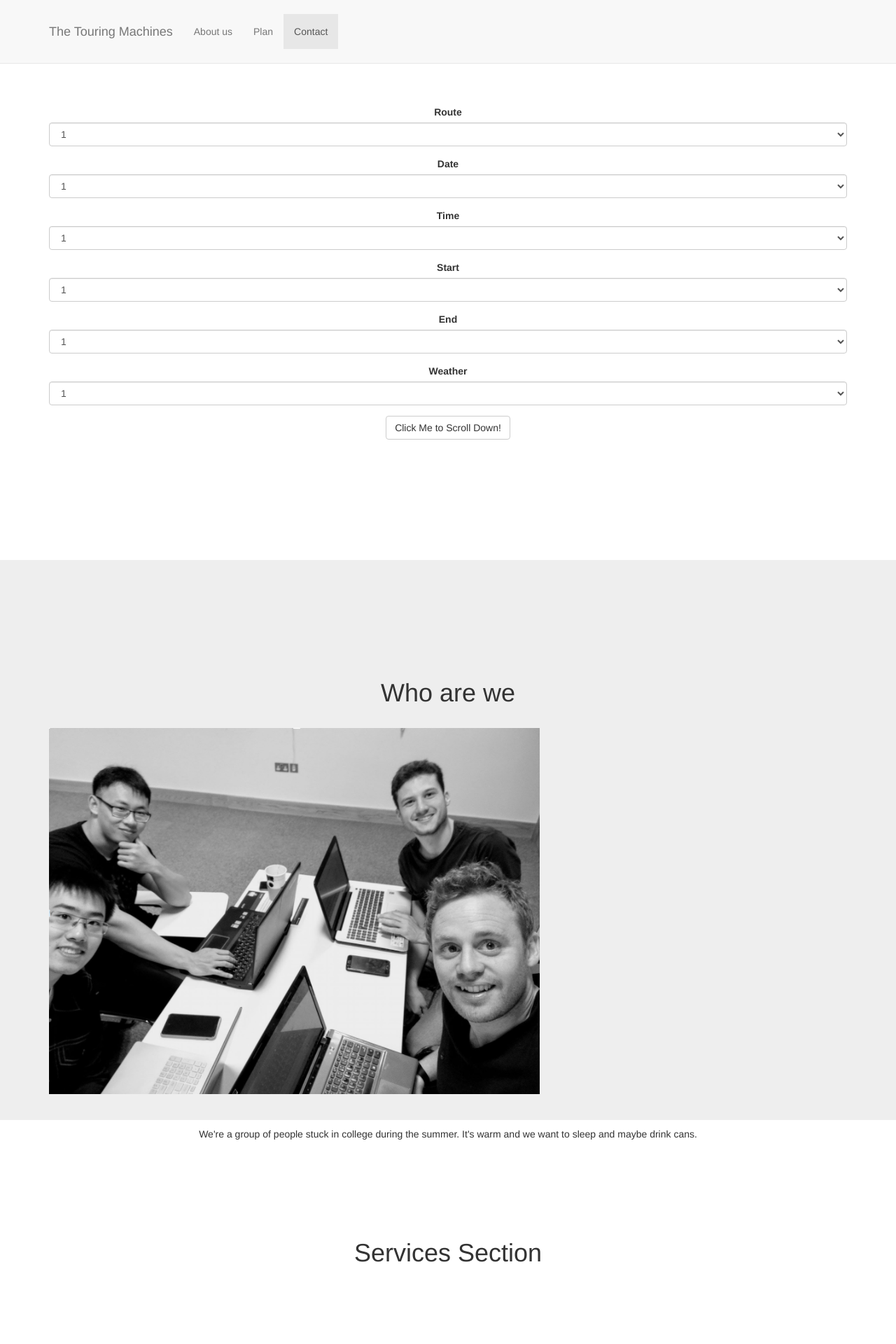
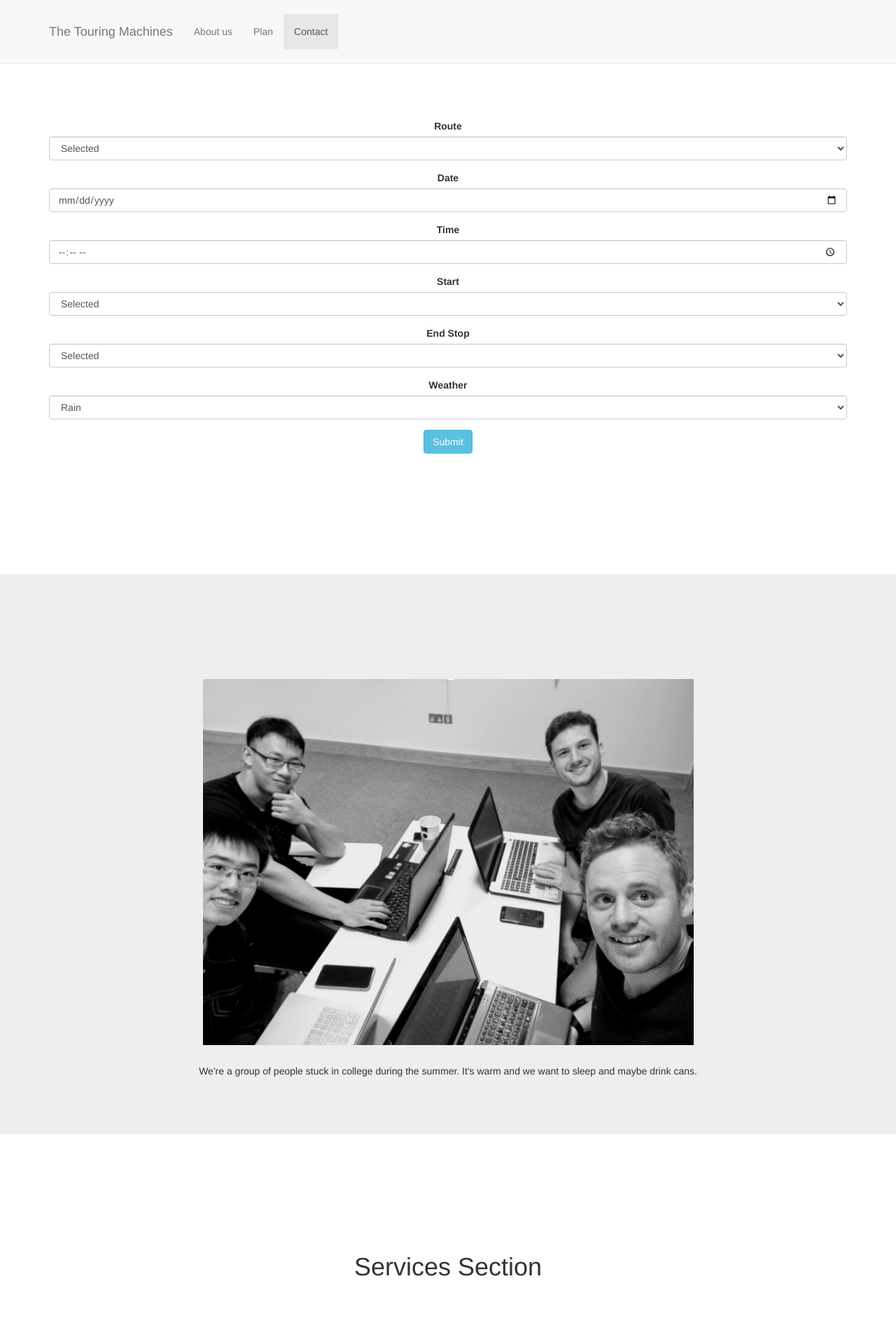
Before and after one commit to Apig92/TheTouringMachines, a Django app: page /ttm/ in a window 1280 px wide. Shown: the top 1920 px of the page at 70% size. Run offline with Django 3.2, Linux system fonts and the light colour scheme; some libraries are stand-ins or nearby versions.

```diff
--- a/DublinBus/TTM/templates/TTM/index.html
+++ b/DublinBus/TTM/templates/TTM/index.html
@@ -14,11 +14,22 @@
     <!-- loads the path to the static files -->
     {% load staticfiles %}
 
+    {% static 'TTM/JSON/routes.json' %}
+
+    <!-- For use with Jquery and Javascript -->
+    <script src="https://maxcdn.bootstrapcdn.com/bootstrap/3.3.7/js/bootstrap.min.js"></script>
+    <script src="https://ajax.googleapis.com/ajax/libs/jquery/3.2.1/jquery.min.js"></script>
+    <script type="text/javascript" src = "{% static 'TTM/js/script.js' %}"></script>
+
+
+
     <!-- Bootstrap Core CSS -->
-    <link rel="stylesheet" href="{% static 'TTM/css/bootstrap.min.css' %}" />
+    <link href="{% static 'TTM/css/bootstrap.min.css' %}" rel="stylesheet">
+
 
     <!-- Custom CSS -->
-    <link rel="stylesheet" href="{% static 'TTM/css/scrolling-nav.css' %}">
+    <link href="{% static 'TTM/css/scrolling-nav.css' %}" rel="stylesheet">
+
 
     <!-- HTML5 Shim and Respond.js IE8 support of HTML5 elements and media queries -->
     <!-- WARNING: Respond.js doesn't work if you view the page via file:// -->
@@ -32,6 +43,13 @@
 <!-- The #page-top ID is part of the scrolling feature - the data-spy and data-target are part of the built-in Bootstrap scrollspy function -->
 
 <body id="page-top" data-spy="scroll" data-target=".navbar-fixed-top">
+
+<!--                NEED TO WORK ON This  Display todays date and time as initial values (and cookies)-->
+ <script>
+
+    $(window).on('load', function() {
+       var today = getdate();
+      });</script>
 
     <!-- Navigation -->
     <nav class="navbar navbar-default navbar-fixed-top" role="navigation">
@@ -69,70 +87,57 @@
         <!-- /.container -->
     </nav>
 
+
+
     <!-- Intro Section -->
     <section id="intro" class="intro-section">
         <div class="container">
             <div class="row">
                 <div class="col-lg-12">
-                      <div class="form-group">
+                    <form action = map.html >
+                        <div class="form-group">
     <label for="sel1">Route</label>
-    <select class="form-control" id="sel1">
-        <option>1</option>
-        <option>2</option>
-        <option>3</option>
-        <option>4</option>
+
+    <select name = "Route" class="form-control" id="dropdownroutes" onchange = "Cookies(); stopselect();">
+       <option value="None" selected="Selected">Selected</option>
     </select>
     </div>
 
+
                      <div class="form-group">
                          <label for="sel1">Date</label>
-                          <select class="form-control" id="sel1">
-                            <option>1</option>
-                            <option>2</option>
-                            <option>3</option>
-                            <option>4</option>
-                          </select>
+                           <input class = "form-control" type="date" name="date" id = "dt" onchange = "Cookies()" >
                         </div>
                     <div class="form-group">
                           <label for="sel1">Time</label>
-                          <select class="form-control" id="sel2">
-                            <option>1</option>
-                            <option>2</option>
-                            <option>3</option>
-                            <option>4</option>
-                          </select>
+                          <input class = "form-control" type="time" name="time" id = "time"  onchange = "Cookies()">
                         </div>
                     <div class="form-group">
                           <label for="sel1">Start</label>
-                          <select class="form-control" id="sel3">
-                            <option>1</option>
-                            <option>2</option>
-                            <option>3</option>
-                            <option>4</option>
+                          <select class="form-control" id="dropdownstops" onchange = "Cookies(); endstopselect();">
+                            <option value="None" selected="Selected">Selected</option>
                           </select>
                         </div>
+
                     <div class="form-group">
-                          <label for="sel1">End</label>
-                          <select class="form-control" id="sel4">
-                            <option>1</option>
-                            <option>2</option>
-                            <option>3</option>
-                            <option>4</option>
+                          <label for="sel1">End Stop</label>
+                          <select class="form-control" id="dropdownstops1" onchange = "Cookies(); endstopselect12();">
+                            <option value="None" selected="Selected">Selected</option>
                           </select>
                         </div>
 
                     <div class="form-group">
                           <label for="sel1">Weather</label>
                           <select class="form-control" id="sel5">
-                            <option>1</option>
-                            <option>2</option>
-                            <option>3</option>
-                            <option>4</option>
+                            <option>Rain</option>
+                            <option>Wind</option>
+                            <option>Sun</option>
                           </select>
                         </div>
 
-
-                    <a class="btn btn-default page-scroll" href="#about">Click Me to Scroll Down!</a>
+                    <input type="submit" class="btn btn-info" value="Submit" onclick=Cookies()>
+<!--                    <a class="btn btn-default page-scroll" href="#about">Click Me to Scroll Down!</a>-->
+                    </form>
                 </div>
             </div>
         </div>
@@ -140,20 +145,12 @@
 
     <!-- About Section -->
     <section id="about" class="about-section">
-        <div class="container">
             <div class="row">
                 <div class="col-lg-12">
-                    <h1>Who are we</h1>
-                    <br>
-
-                    <!-- loads the path to the static files -->
-                    {% load staticfiles %}
-
-                    <img id="us" class="img-responsive" src="{% static 'TTM/images/touring.png' %}" />
-                    <br><br><h5>We're a group of people stuck in college during the summer. It's warm and we want to sleep and maybe drink cans.</h5>
+                    <img id="us" class="img-responsive center-block" src="{% static 'TTM/images/touring.png' %}" />
+                    <br><h5>We're a group of people stuck in college during the summer. It's warm and we want to sleep and maybe drink cans.</h5>
                 </div>
             </div>
-        </div>
     </section>
 
     <!-- Services Section -->
@@ -191,6 +188,7 @@
     <script src="{% static 'TTM/js/jquery.easing.min.js' %}"></script>
     <script src="{% static 'TTM/js/scrolling-nav.js' %}"></script>
 
+
 </body>
 
 </html>
```
